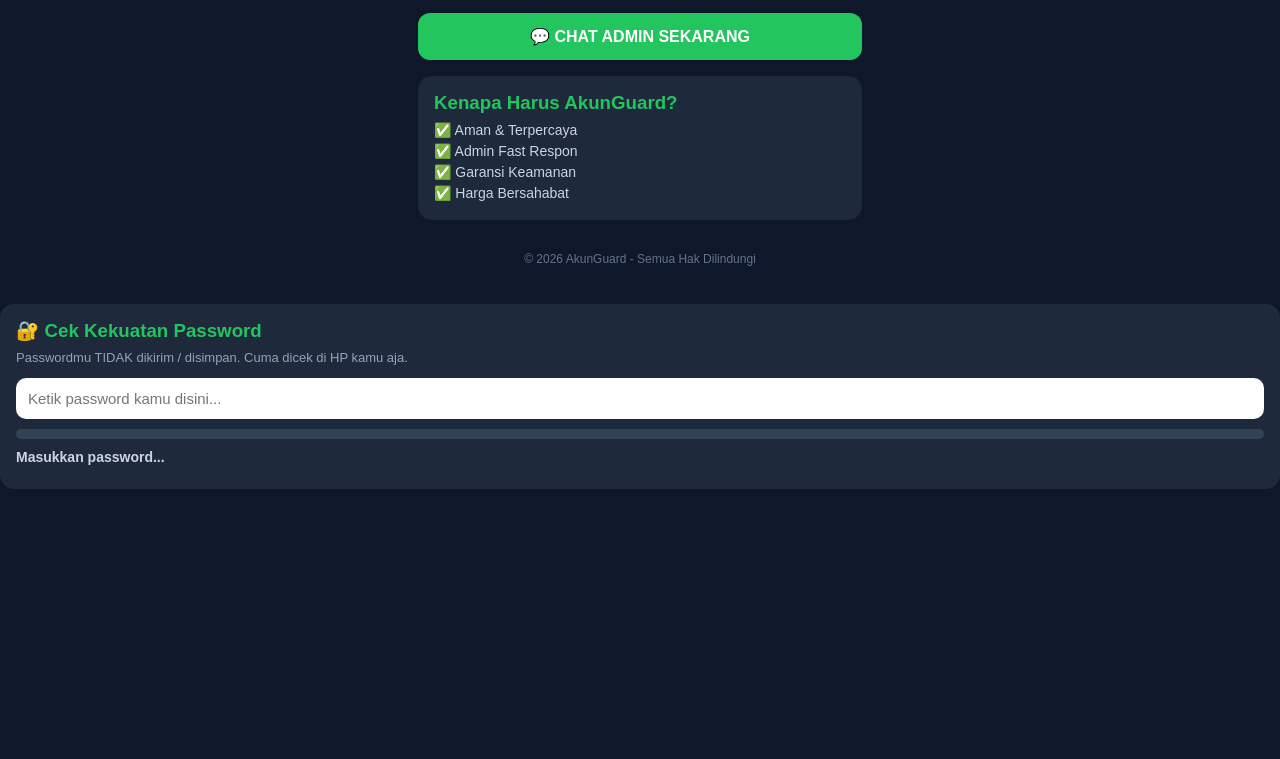
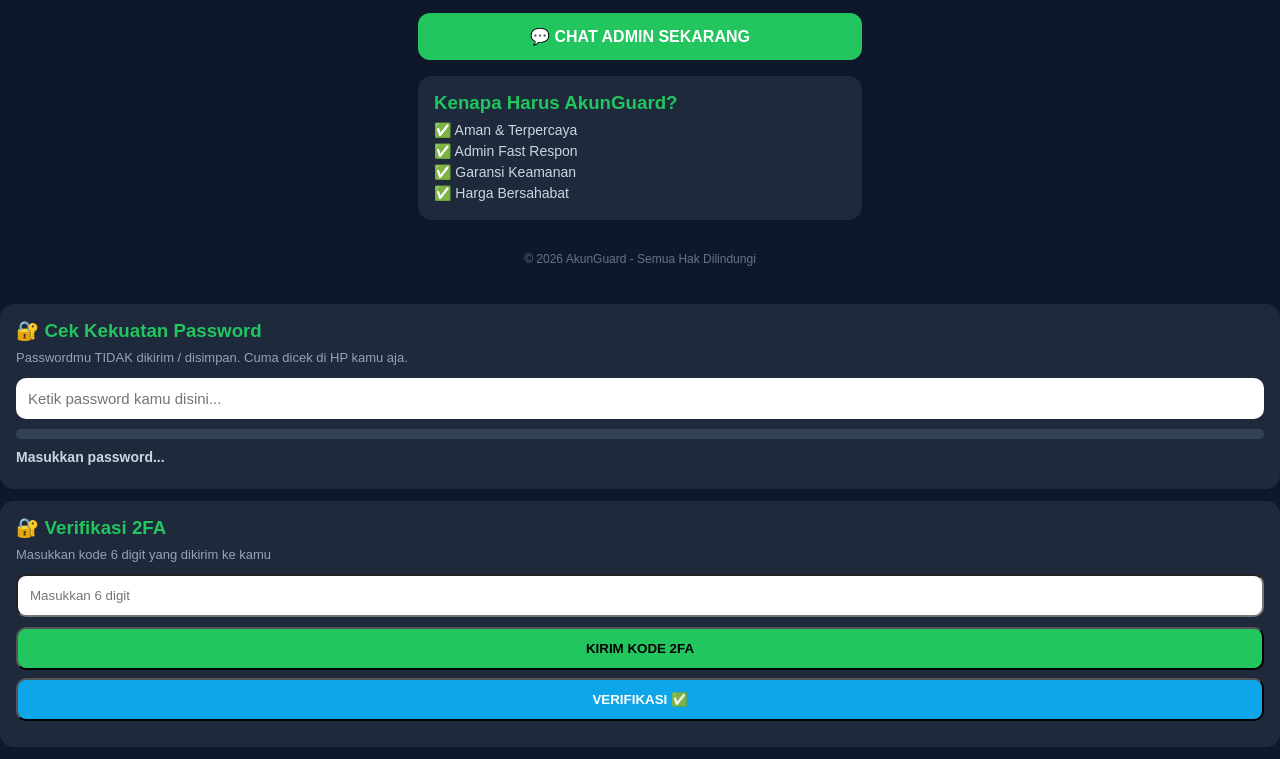
Before and after one commit to Akunguard/akunguard-, a plain HTML site: page index.html in a window 1280 px wide. Shown: the part 504-1263 px from the top of the page. Before the commit the page ends 1005 px from the top, so only its background shows below. Drawn offline with Linux system fonts and the light colour scheme.

Commit message:
Implement 2FA verification in index.html
Added 2FA verification feature with input and buttons.

```diff
--- a/index.html
+++ b/index.html
@@ -76,3 +76,31 @@ b.style.width=w+'%'; b.style.background=c; h.innerText=t;
 sr.innerText = s<3 ? 'Coba: Huruf Besar + Angka + Simbol, minimal 12 huruf' : 'Bagus! Jangan kasih password ini ke siapa-siapa ya!';
 });
 </script>
+<!-- FITUR 2FA - TEMPEL DI BARIS 79 -->
+<div class="card">
+  <h3>🔐 Verifikasi 2FA</h3>
+  <p style="font-size:13px;color:#94a3b8">Masukkan kode 6 digit yang dikirim ke kamu</p>
+  <input id="otpInput" placeholder="Masukkan 6 digit" maxlength="6" style="width:100%;padding:12px;margin-top:10px;border-radius:10px">
+  <button onclick="kirimKode()" style="width:100%;padding:12px;margin-top:10px;border-radius:10px;background:#22c55e;font-weight:900">KIRIM KODE 2FA</button>
+  <button onclick="cekKode()" style="width:100%;padding:12px;margin-top:8px;border-radius:10px;background:#0ea5e9;color:white;font-weight:900">VERIFIKASI ✅</button>
+  <p id="hasil2fa" style="font-weight:900;margin-top:10px"></p>
+</div>
+
+<script>
+let kode2fa = "";
+function kirimKode(){
+  kode2fa = Math.floor(100000 + Math.random()*900000).toString();
+  alert("Kode 2FA kamu (demo): " + kode2fa);
+  document.getElementById('hasil2fa').innerText = "Kode terkirim! Cek pop-up ya!";
+}
+function cekKode(){
+  let isi = document.getElementById('otpInput').value;
+  if(isi === kode2fa && isi !== ""){
+    document.getElementById('hasil2fa').innerText = "✅ BERHASIL! 2FA BENAR!";
+    document.getElementById('hasil2fa').style.color = "#22c55e";
+  } else {
+    document.getElementById('hasil2fa').innerText = "❌ Kode salah! Klik KIRIM KODE dulu!";
+    document.getElementById('hasil2fa').style.color = "red";
+  }
+}
+</script>
```
